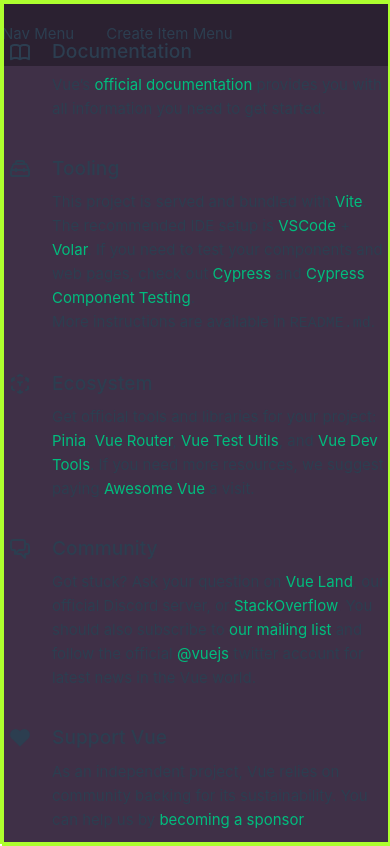
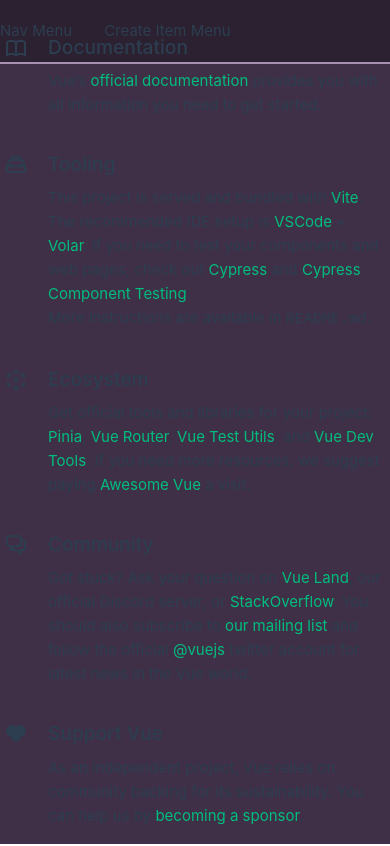
Before and after one commit to thabotr/planner, a Vue app: page / in a window 390 px wide. Built offline with nearby package versions, Linux system fonts and the light colour scheme; what v-calendar would draw is missing.

Commit message:
nav border styling

```diff
--- a/src/App.vue
+++ b/src/App.vue
@@ -25,7 +25,6 @@
 main {
   height: 100vh;
   width: 100vw;
-  border: 2px solid greenyellow;
   left: 0;
   top: 0;
   position: absolute;
@@ -33,9 +32,11 @@
 }
 
 nav {
+  box-sizing: border-box;
   width: 6rem;
   height: 100%;
   background-color: var(--color-primary);
+  border-right: 2px solid var(--color-accent);
 }
 
 nav,
@@ -70,6 +71,8 @@
     height: 6rem;
     width: 100%;
     align-items: center;
+    border-bottom: 2px solid var(--color-accent);
+    border-right: none;
   }
 
   nav,
--- a/src/assets/base.css
+++ b/src/assets/base.css
@@ -103,3 +103,8 @@
   box-sizing: border-box;
   /* for inner border */
 }
+
+.htl-3 {
+  box-sizing: border-box;
+  border: 2px solid greenyellow;
+}
```
